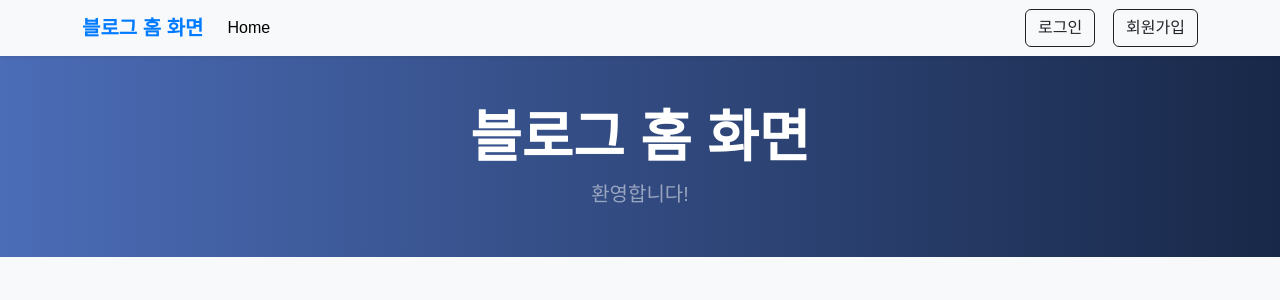
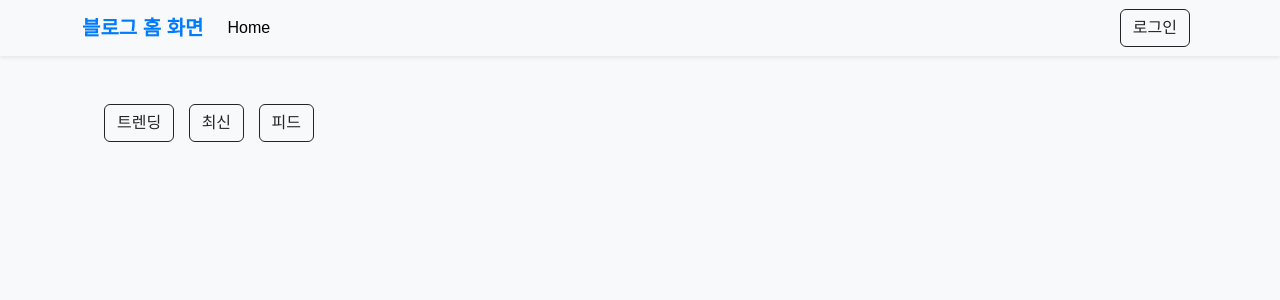
Before and after one commit to kyongseo/NewsFeed, a Spring Boot app: page / in a window 1280 px wide. Shown: the top 300 px of the page. Run offline with Spring Boot 4, Linux system fonts and the light colour scheme; data that the repository does not hold is empty.

Commit message:
기본 페이지 구현

```diff
--- a/src/main/resources/templates/home.html
+++ b/src/main/resources/templates/home.html
@@ -22,13 +22,13 @@
       </ul>
       <!-- 사용자 영역 -->
       <div th:if="${username != ''}" class="d-flex">
+        <a class="btn btn-primary" th:href="@{/posts/create}">새 글 작성</a>
         <a class="btn btn-outline-dark me-2" th:href="@{'/' + ${username}}" th:text="${nickname} + '님'"></a>
         <a class="btn btn-outline-dark" th:href="@{/logout}">로그아웃</a>
       </div>
       <!-- 비로그인 유저 -->
       <div th:if="${username == ''}" class="d-flex">
         <a class="btn btn-outline-dark me-2" th:href="@{/loginform}">로그인</a>
-        <a class="btn btn-outline-dark" th:href="@{/userregform}">회원가입</a>
       </div>
       <!-- 관리자 영역 -->
       <div th:if="${username == 'admin'}" class="d-flex">
@@ -37,16 +37,17 @@
     </div>
   </div>
 </nav>
-<header class="bg-dark py-5">
-  <div class="container text-center text-white">
-    <h1 class="display-4 fw-bolder">블로그 홈 화면</h1>
-    <p class="lead fw-normal text-white-50 mb-0">환영합니다!</p>
-  </div>
-</header>
-<div class="text-center mt-4" th:if="${username != ''}">
-  <a class="btn btn-primary" th:href="@{/posts/create}">글 작성</a>
-</div>
+
 <main class="container my-5">
+    <div class="container">
+      <div class="d-flex">
+        <div class="col-md-4 mb-3">
+          <a class="btn btn-outline-dark" th:href="@{/}">트렌딩</a>
+          <a class="btn btn-outline-dark" th:href="@{/}">최신</a>
+          <a class="btn btn-outline-dark" th:href="@{/}">피드</a>
+        </div>
+      </div>
+    </div>
   <div th:if="${!blogPosts.empty}" class="row row-cols-1 row-cols-md-2 row-cols-lg-3 g-4">
     <div th:each="board : ${blogPosts}" class="col">
       <div class="card h-100 shadow-sm">
--- a/src/main/resources/templates/login.html
+++ b/src/main/resources/templates/login.html
@@ -31,8 +31,7 @@
                                 <div class="pt-1 mb-4">
                                     <button class="btn btn-dark btn-lg btn-block" type="submit">Login</button>
                                 </div>
-                                <p class="pb-lg-2" style="color: #393f81;">아이디가 없으신가요? <a th:href="@{/userregform}" style="color: #393f81;">회원가입</a></p>
-                                <p class="pb-lg-2" style="color: #393f81;">아이디나 비밀번호를 잊어버리셨나요? <a th:href="@{/}" style="color: #393f81;">아이디/비밀번호 찾기</a></p>
+                                <p class="pb-lg-2" style="color: #393f81;">아직 회원이 아니신가요? <a th:href="@{/userregform}" style="color: #393f81;">회원가입</a></p>
                                 <p class="mb-5 pb-lg-2" style="color: #393f81;">로그인 없이 이용하고 싶으신가요? <a th:href="@{/}" style="color: #393f81;">이동하기</a></p>
                             </form>
                         </div>
--- a/src/main/resources/templates/user/mypage.html
+++ b/src/main/resources/templates/user/mypage.html
@@ -11,10 +11,10 @@
     <h1 class="my-4">안녕하세요, <span th:text="${user.userNick}">User</span> 님</h1>
     <div class="card">
         <div class="card-body">
-            <h5 class="card-title">유저 정보</h5>
+            <!--<h5 class="card-title">유저 정보</h5>-->
             <p class="card-text"><strong>유저 아이디 :</strong> <span th:text="${user.userName}">username</span></p>
             <p class="card-text"><strong>이메일 :</strong> <span th:text="${user.email}">email@example.com</span></p>
-            <p class="card-text"><strong>가입일 :</strong> <span th:text="${#temporals.format(user.registrationDate,'yyyy/MM/dd HH:mm')}">2024-06-19</span></p>
+            <p class="card-text"><strong>가입일 :</strong> <span th:text="${#temporals.format(user.registrationDate,'yyyy/MM/dd')}">2024-06-19</span></p>
         </div>
     </div>
     <div class="mt-5">
```
